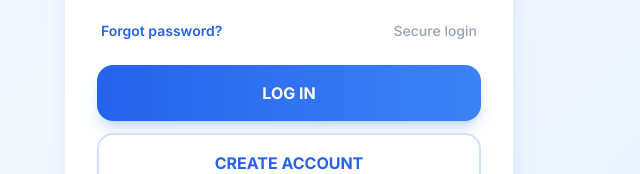
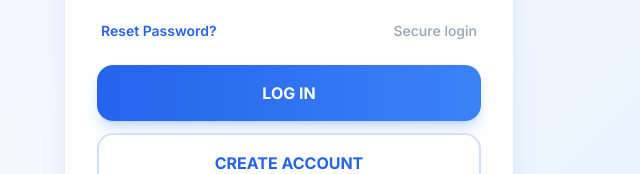
Before and after one commit to rajydveducation/raj-ydv-education, a plain HTML site: page index.html in a window 1280 px wide. Shown: the part 439-613 px from the top of the page, 351-991 px from the left. Drawn offline with nearby package versions, Linux system fonts and the light colour scheme.

Commit message:
update forgot text

```diff
--- a/index.html
+++ b/index.html
@@ -89,7 +89,7 @@ body{
         </div>
 
         <div class="flex items-center justify-between text-xs sm:text-sm pt-2 px-1">
-            <a href="#" onclick="openForgotModal(event)" class="text-blue-600 font-semibold hover:underline">Forgot password?</a>
+            <a href="#" onclick="openForgotModal(event)" class="text-blue-600 font-semibold hover:underline">Reset Password?</a>
             <span class="text-slate-400 font-medium">Secure login</span>
         </div>
 
@@ -590,7 +590,7 @@ window.handleLogin = async function(event){
     }
 };
 
-// reset
+// Forgot password
 window.openForgotModal = function(event){
     if(event) event.preventDefault();
 
```
